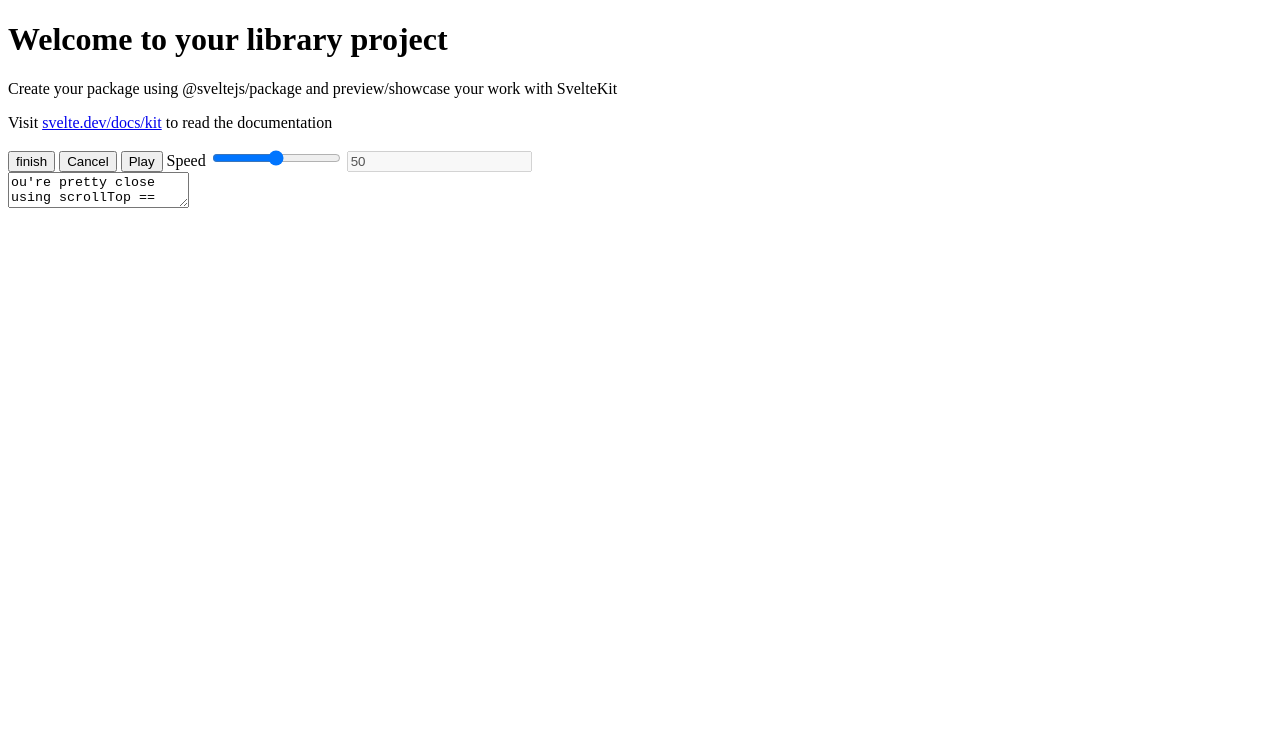
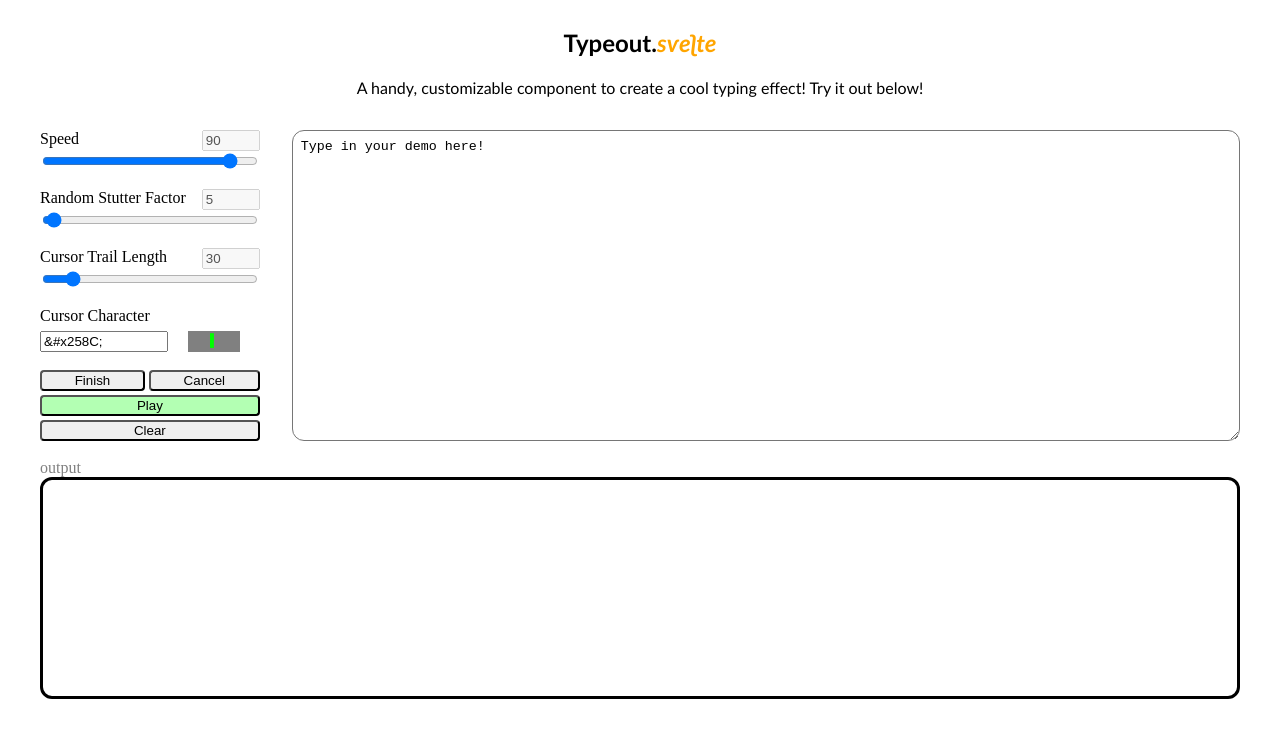
Before and after one commit to joejak/typeout, a SvelteKit app: page / in a window 1280 px wide. Shown: the top 738 px of the page. Built offline with nearby package versions, Linux system fonts and the light colour scheme.

Commit message:
demo cleanup & polish

```diff
--- a/src/lib/Typeout.svelte
+++ b/src/lib/Typeout.svelte
@@ -2,16 +2,13 @@
 	import { createEventDispatcher, onMount } from 'svelte';
 
 	export let content = 'Hello There!';
-	export let completeNow = false;
+	export let autoPlay = true;
+	export let autoScroll = false;
+	export let randomStutterFactor = 1;
+	export let cursorChar = '&#x258C;'; //$'//'&#x25AF';
+	export let trailLength = 10;
 	export let delay = 0;
-	export let autoScroll = true;
-	export let cancel = false;
-	export let randomStutterFactor = 2;
-	export let cursorIndex = 0;
-	export let cursorChar = '&#x25AF';
-	export let trailLength = 3;
-
-	let paused = true;
+    export let speed = 50;
 
 	export function pause() {
 		paused = true;
@@ -22,7 +19,12 @@
 			paused = false;
 			play();
 		}
+
 		if (element.innerHTML != content) {
+			if (element.innerHTML == '') {
+				typeEffect();
+				return;
+			}
 			for (
 				let i = 0;
 				i < (element.innerHTML.length > content.length ? element.innerHTML.length : content.length);
@@ -33,11 +35,13 @@
 					cursorIndex = i;
 					element.innerHTML = element.innerHTML.substring(0, i);
 					trailArr = [];
+					typeEffect();
 					break;
 				}
 			}
+		} else {
+			stop();
 		}
-		typeEffect();
 	}
 
 	export function stop(cancel) {
@@ -51,15 +55,24 @@
 			element.innerHTML = content;
 			cursorIndex = content.length;
 		}
+		setTimeout(() => {
+			trail.remove();
+		}, breakMultiplier * 10);
 		console.log('stop');
 		clearInterval(timer);
 		trailArr = [];
-		trail.remove();
 		dispatcher('complete');
 	}
 
+    export function clear(){
+        element.innerHTML = '';
+        cursorIndex = 0;
+        dispatcher('cleared');
+    }
+
 	let trailArr = [];
-
+	let paused = true;
+	let cursorIndex = 0;
 	let dispatcher = createEventDispatcher();
 
 	/**
@@ -71,8 +84,6 @@
 	 */
 	let trail;
 	var timer;
-
-	export let speed = 50;
 	let breakMultiplier = 0;
 	$: realSpeed = Math.ceil((1 / speed) * 1.2 * 100);
 
@@ -83,10 +94,18 @@
 		);
 	}
 
-	onMount(() => {});
-	let typing;
-	let mousedown = false;
+	onMount(() => {
+		if (autoPlay) {
+			play();
+		} else if (delay) {
+			setTimeout(() => {
+				play();
+			}, delay);
+		}
+	});
+
 	let parentElementWidth = 0;
+	let parentElementHeight = 0;
 	function typeEffect() {
 		element.insertAdjacentElement('afterend', trail);
 		clearInterval(timer);
@@ -106,6 +125,8 @@
 				autoScroll = isBottomedOut();
 			});
 			parentElementWidth = element.parentElement.offsetWidth;
+			parentElementHeight = element.parentElement.offsetHeight;
+			trail.style += `padding-right:${parentElementWidth / 2}px; padding-bottom:${parentElementHeight / 2}px`;
 		}
 		timer = setInterval(() => {
 			if (breakMultiplier > 0) {
@@ -115,18 +136,23 @@
 				console.log('scrolling');
 				trail.scrollIntoView({
 					block: 'end',
-					inline: 'center',
+					inline: 'end',
 					behavior: 'instant'
 				});
 			}
 
-			if (!element || paused) {
+			if (!element) {
 				return;
 			}
 
+			if (!paused) {
 				letter = content.charAt(cursorIndex++);
 
 				switch (content.charAt(cursorIndex + 1)) {
+					case '':
+						breakMultiplier = 0;
+						break;
+
 					// Uppercase letters
 					case 'A':
 					case 'B':
@@ -225,26 +251,32 @@
 						breakMultiplier = realSpeed * 3;
 						break;
 				}
-			breakMultiplier = breakMultiplier + Math.random() * randomStutterFactor;
+
 				trailArr.pop();
 				if (letter) trailArr.push(letter);
 				trailArr.push(cursorChar);
+			}
 
-			//console.log(`${cursorIndex} | ${trailArr}`);
+			breakMultiplier = breakMultiplier + Math.random() * randomStutterFactor;
+
 			if (trailArr.length > 1) {
-				//console.log(trailLength < trailArr.length, letter);
-				if (trailLength < trailArr.length || cursorIndex > content.length - trailLength) {
+				if (trailLength < trailArr.length || letter == '' || (trailArr.length > 1 && paused)) {
 					element.innerHTML += trailArr.shift();
 				}
 
 				trail.innerHTML = '';
+				let calcDuration = (realSpeed + randomStutterFactor) * trailLength * 10;
 				for (let t = 0; t < trailArr.length; t++) {
 					const child = document.createElement('span');
 					child.innerHTML = trailArr[t];
-					child.style = `animation-name: shrink; animation-duration: ${realSpeed * trailLength * 10}ms; animation-delay: ${realSpeed * trailLength * 10 * (t / trailLength) - realSpeed * trailLength * 10}ms`;
-					console.log(child);
+					child.style = `animation-name: shrink; animation-duration: ${calcDuration}ms; animation-delay:${0 - calcDuration * ((trailArr.length - (t + 1)) / trailArr.length)}ms;`;
+					if (t == trailArr.length - 1) {
+						child.style = `font-family: sans-serif; animation-name: shrink; animation-duration: ${calcDuration}ms; animation-delay:${0 - calcDuration * ((trailArr.length - (t + 1)) / trailArr.length)}ms; ${autoScroll?'padding-right: 12px':''}`;
+					}
 					trail.append(child);
 				}
+			} else if (paused) {
+				return;
 			} else {
 				stop(false);
 			}
@@ -253,34 +285,31 @@
 	}
 </script>
 
-<pre style="display:inline" bind:this={element}></pre>
-<pre class="trail" style="padding-right: {parentElementWidth / 5}px  " bind:this={trail}><span
-		class="trail-segment"></span></pre>
+<pre style="display:inline" bind:this={element}><pre class="trail" bind:this={trail}> <span
+			class="trail-segment"></span></pre></pre>
 
 <style>
 	pre {
 		display: inline;
-		margin: 0px;
-		padding: 0px;
 	}
 
 	.trail {
 		margin-left: 0px;
 	}
 
-	.trail-segment {
-		animation: 0.5s linear shrink;
+	pre,
+	span {
+		font-family: 'Trebuchet MS', 'Lucida Sans Unicode', 'Lucida Grande', 'Lucida Sans', Arial,
+			sans-serif;
 	}
 
 	@keyframes -global-shrink {
 		from {
-            opacity: .75;
-			font-weight: 900;
+			opacity: 0.75;
 			color: lime;
 		}
 		to {
 			color: black;
-			font-weight: normal;
 			opacity: 1;
 		}
 	}
--- a/src/routes/+page.svelte
+++ b/src/routes/+page.svelte
@@ -1,88 +1,36 @@
 <script>
 	import Typeout from '$lib/Typeout.svelte';
-	import { onMount } from 'svelte';
 
-	let to;
 	let pause = true;
-	let speed = 50;
-	let cof = false;
-	let content = `ou're pretty close using scrollTop == scrollHeight.
-
-scrollTop refers to the top of the scroll position, which will be scrollHeight - offsetHeight
-
-Your if statement should look like so (don't forget to use triple equals):
-
-if( obj.scrollTop === (obj.scrollHeight - obj.offsetHeight))
-{
-}
-Edit: Corrected my answer, was completely wrong
-
-Share
-Improve this answer
-Follow
-edited Aug 12, 2015 at 20:57
-SomeKittens's user avatar
-SomeKittens
-39.4k1919 gold badges115115 silver badges145145 bronze badges
-answered May 18, 2009 at 3:26
-James Davies's user avatar
-James Davies
-9,76966 gold badges3939 silver badges4444 bronze badges
-6
-That almost works, scrollHeight-offsetHeight isn't exatly the same value as scrollTop, but after trying your code, if I require if that difference is fewer than 5 pixels for it to be the bottom I get the behavior I want. –
-Bjorn
- CommentedMay 18, 2009 at 4:20
-2
-this is not exact. obj.borderWidth need to be considered –
-looping
- CommentedOct 22, 2013 at 3:39
-2
-i prefer this answer: stackoverflow.com/questions/5828275/… –
-Chris
- CommentedFeb 12, 2014 at 10:49
-8
-scrollTop can be non-integral, so this requires some tolerance (say, obj.scrollHeight - obj.offsetHeight - obj.scrollTop < 1) to work in all circumstances. See stackoverflow.com/questions/5828275/… –
-Chris Martin
- CommentedAug 29, 2015 at 6:13
-maybe it has something to do with the fixed elements on my layout or something else odd I'm doing but the only time this evaluates to true is when I scroll all the way to the top. This is because document.body.scrollHeight equals document.body.offsetHeight in my instance (Chrome) –
-Evan de la Cruz
- CommentedSep 29, 2016 at 18:20`;
+	let speed = 90;
+	let randomStutterFactor = 5;
+	let trailLength = 30;
+	let content = `Type in your demo here!`;
+	let cursorChar = '&#x258C;';
+	let charPreview;
+	let autoScroll = true;
 	let typer;
 </script>
 
-<h1>Welcome to your library project</h1>
-<p>Create your package using @sveltejs/package and preview/showcase your work with SvelteKit</p>
-<p>Visit <a href="https://svelte.dev/docs/kit">svelte.dev/docs/kit</a> to read the documentation</p>
+<header style="display:flex; flex-direction:column; align-items:center;  margin-bottom: 2em;">
+	<h2><Typeout speed="90" content="Typeout.<i style='color:orange'>sѵeʅte</i>"></Typeout></h2>
+	<div style="">
+		<Typeout
+			autoPlay={false}
+			delay="900"
+			content="A handy, customizable component to create a cool typing effect! Try it out below!"
+		></Typeout>
+	</div>
+</header>
 
-<button
-	on:click={() => {
-		typer.stop();
-	}}>finish</button
->
+<div style="margin-left: 2em; margin-right: 2em;">
+	<div style="display:flex; flex-direction:row; gap: 2em;">
+		<div style="display:flex; flex-direction: column;">
+			<div style="display:flex; justify-content:space-between;">
+				<label for="speed">Speed</label>
+				<input style="width: 50px;" type="numeric" disabled max="100" min="1" bind:value={speed} />
+			</div>
 
-<button
-	on:click={() => {
-		typer.stop(true);
-	}}>Cancel</button
->
-
-
-{#if pause}
-	<button
-		on:click={() => {
-			typer.play();
-			pause = false;
-		}}>Play</button
-	>
-{:else}
-	<button
-		on:click={() => {
-			typer.pause();
-			pause = true;
-		}}>Pause</button
-	>
-{/if}
-<label for="speed">Speed</label>
 			<input
 				style="writing-mode: horizontal-rl"
 				type="range"
@@ -92,19 +40,197 @@ Evan de la Cruz
 				min="1"
 				max="100"
 			/>
-<input type="numeric" disabled max="100" min="1" bind:value={speed} />
+
 			<br />
-<textarea type="text" name="" id="" bind:value={content}></textarea>
 
-<div style="height: 200px; overflow-y: scroll;">
+			<div style="display:flex; justify-content:space-between; ">
+				<label for="speed">Random Stutter Factor</label>
+				<input
+					style="width: 50px;"
+					type="numeric"
+					disabled
+					max="100"
+					min="1"
+					bind:value={randomStutterFactor}
+				/>
+			</div>
+
+			<input
+				style="writing-mode: horizontal-rl"
+				type="range"
+				name="speed"
+				id="speed"
+				bind:value={randomStutterFactor}
+				min="1"
+				max="200"
+			/>
+
+			<br />
+
+			<div style="display:flex; justify-content:space-between; ">
+				<label for="speed">Cursor Trail Length</label>
+				<input
+					style="width: 50px;"
+					type="numeric"
+					disabled
+					max="200"
+					min="1"
+					bind:value={trailLength}
+				/>
+			</div>
+
+			<input
+				style="writing-mode: horizontal-rl"
+				type="range"
+				name="speed"
+				id="speed"
+				bind:value={trailLength}
+				min="1"
+				max="250"
+			/>
+
+			<br />
+
+			<div style="display:flex; flex-direction:column; justify-content:space-between; ">
+				<label for="speed" style="margin-bottom: 6px;">Cursor Character</label>
+				<div style="display:flex; justify-content:space-between">
+					<input style="width: 120px;" type="text" bind:value={cursorChar} />
+					<pre
+						style="text-align: center; flex-grow:1; margin: 0px; padding: 0px; margin-left: 20px; margin-right: 20px; padding: 2px; background-color: grey; color: lime;"
+						bind:this={charPreview}
+						contenteditable
+						bind:innerHTML={cursorChar}></pre>
+				</div>
+			</div>
+
+			<br />
+
+			<div
+				style="display:flex; flex-direction:row; justify-content: space-around; gap: 4px; margin-bottom: 4px; "
+			>
+				<button
+					style="flex-grow:1"
+					on:click={() => {
+						typer.stop();
+					}}>Finish</button
+				>
+
+				<button
+					style="flex-grow: 1"
+					on:click={() => {
+						typer.stop(true);
+					}}>Cancel</button
+				>
+			</div>
+			{#if pause}
+				<button
+					style="background-color: #b3ffb3;"
+					on:click={() => {
+						pause = false;
+						typer.play();
+					}}>Play</button
+				>
+			{:else}
+				<button
+					style="background-color: #f3f3af;"
+					on:click={() => {
+						pause = true;
+						typer.pause();
+					}}>Pause</button
+				>
+			{/if}
+			<button
+				style="margin-top: 4px;"
+				on:click={() => {
+					typer.content = '';
+					typer.clear();
+				}}>Clear</button
+			>
+		</div>
+		<div style="display:flex; flex-direction:column; flex-grow:1">
+			<textarea
+				style="flex-grow: 1; border-radius: 12px; padding: 8px; "
+				type="text"
+				name=""
+				id=""
+				bind:value={content}
+			></textarea>
+		</div>
+	</div>
+
+	<br />
+	<p style="margin: 0px; padding:0px; margin-left:auto; color:grey;">output</p>
+	<div style="height: 200px; overflow-y: scroll; border: solid; border-radius: 12px; padding:8px;">
 		<Typeout
 			bind:this={typer}
 			bind:content
 			bind:speed
-    trailLength=10
+			bind:randomStutterFactor
+			bind:trailLength
+			autoScroll={true}
+			autoPlay={false}
 			on:complete={() => {
+				console.log('complete');
 				pause = true;
-		to = false;
 			}}
 		></Typeout>
 	</div>
+</div>
+
+<style>
+	button {
+		border-radius: 4px;
+	}
+
+	::-webkit-scrollbar {
+		width: 12px;
+	}
+
+	::-webkit-scrollbar-track {
+		box-shadow: inset 0 0 10px 10px rgb(212, 212, 212);
+		border: solid 0px;
+		border-top-right-radius: 10px;
+		border-bottom-right-radius: 10px;
+	}
+
+	::-webkit-scrollbar-thumb {
+		box-shadow: inset 0 0 10px 10px rgb(110, 117, 133);
+		border: solid 0px;
+		border-top-right-radius: 8px;
+		border-bottom-right-radius: 8px;
+	}
+
+	::-webkit-scrollbar-track:horizontal {
+		box-shadow: inset 0 0 10px 10px rgb(212, 212, 212);
+		border: solid 0px;
+		border-bottom-left-radius: 10px;
+		border-bottom-right-radius: 10px;
+		border-top-right-radius: 0px;
+	}
+
+	::-webkit-scrollbar-thumb:horizontal {
+		box-shadow: inset 0 0 10px 10px rgb(110, 117, 133);
+		border: solid 0px;
+		border-top-right-radius: 0px;
+		border-bottom-left-radius: 8px;
+		border-bottom-right-radius: 8px;
+	}
+
+	textarea::-webkit-scrollbar-track {
+		box-shadow: inset 0 0 10px 10px rgb(212, 212, 212);
+		border: solid 0px;
+		border-top-right-radius: 10px;
+		border-bottom-right-radius: 0px;
+	}
+
+	textarea::-webkit-scrollbar-thumb {
+		box-shadow: inset 0 0 8px 8px rgb(110, 117, 133);
+		border: solid 0px;
+		border-top-right-radius: 8px;
+		border-bottom-right-radius: 0px;
+	}
+
+	label {
+		margin-right: 1em;
+	}
+</style>
```
Lines whose indentation alone changed are shown as unchanged.
